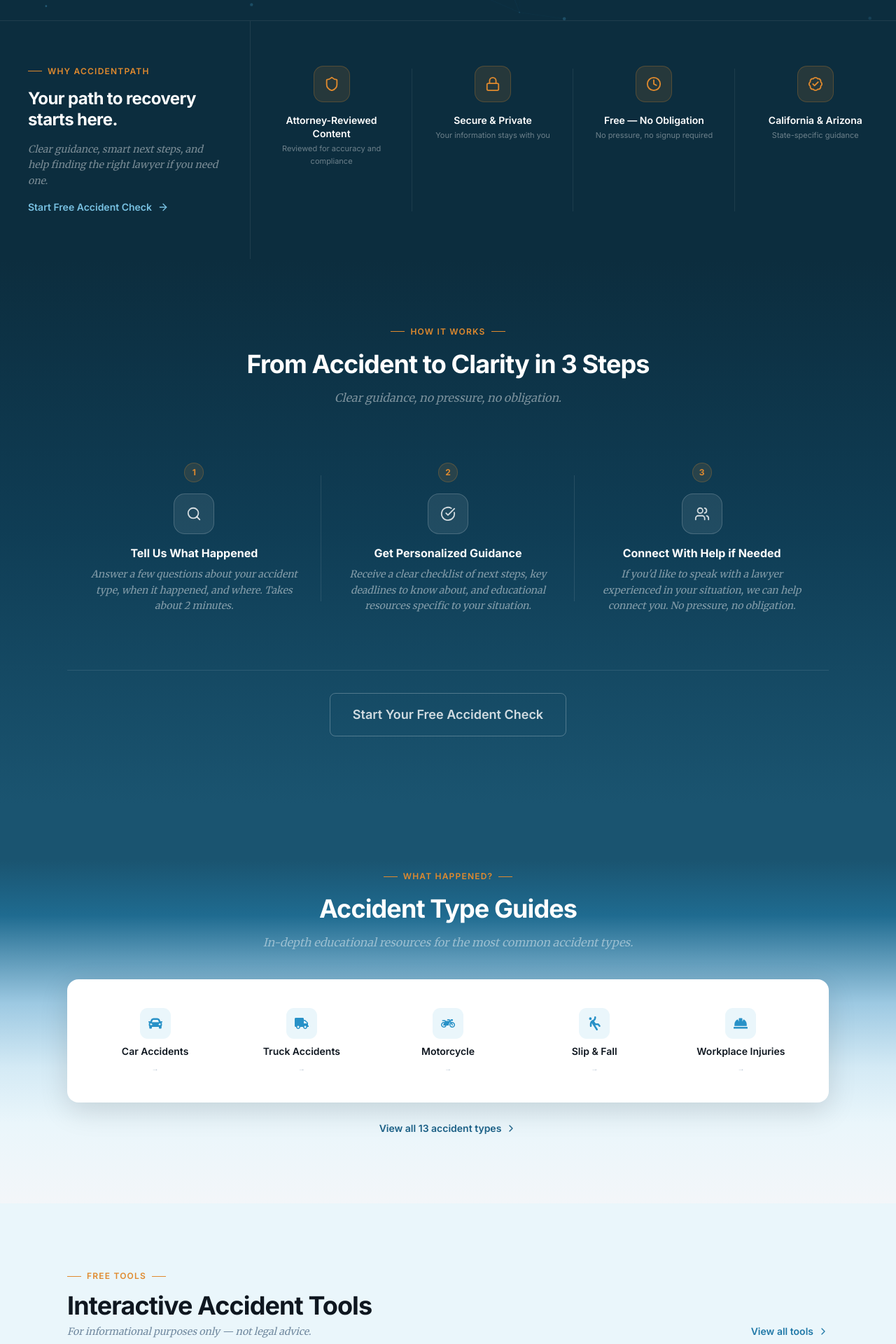
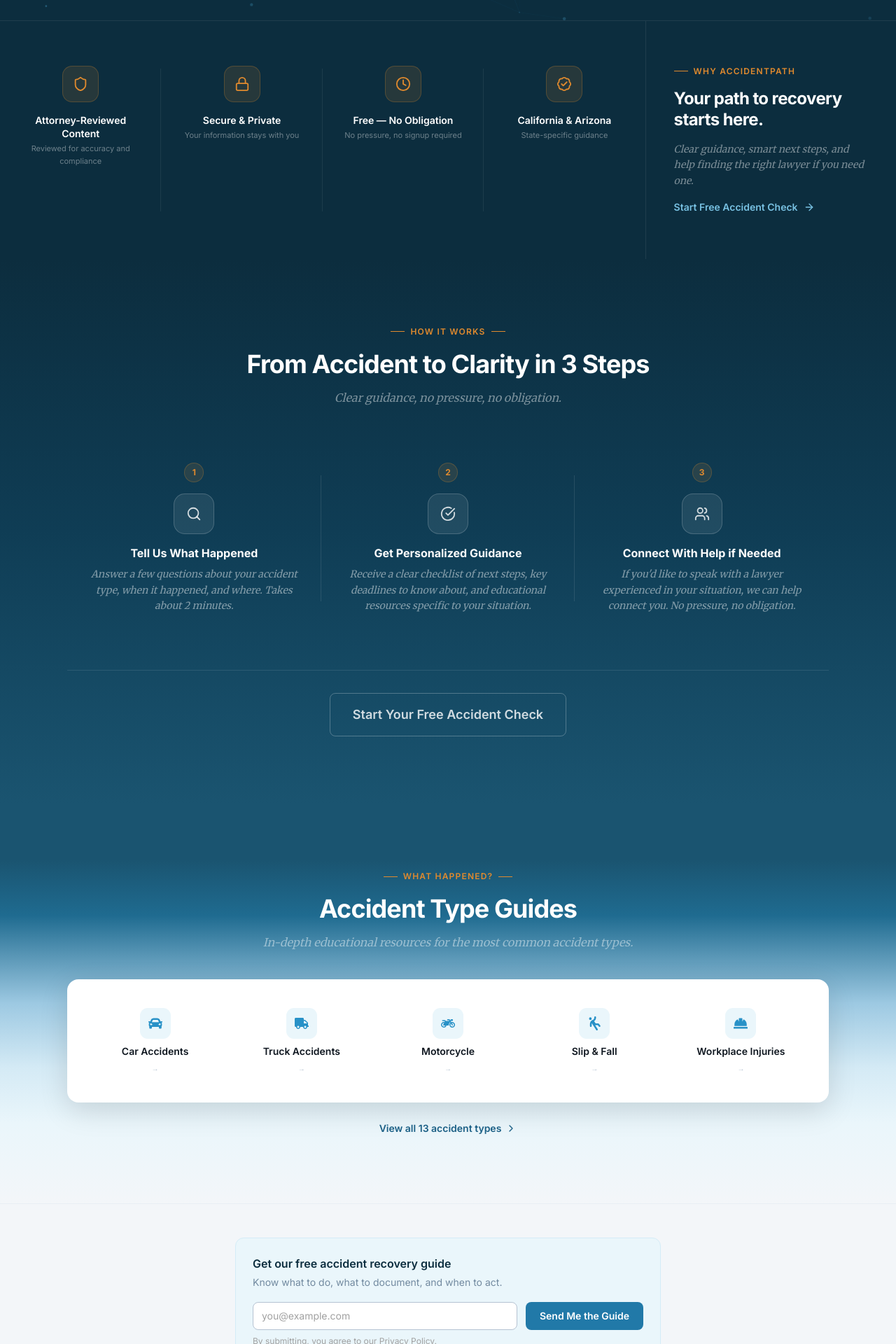
Before and after one commit to the-comet-companies/accident-path, a Next.js app: page / in a window 1280 px wide. Shown: the part 800-2720 px from the top of the page at 70% size. Built offline with nearby package versions, Linux system fonts and the light colour scheme.

Commit message:
feat(lead): add email capture strip to home page

```diff
--- a/app/(en)/page.tsx
+++ b/app/(en)/page.tsx
@@ -22,6 +22,7 @@ import { CTAButton } from '@/components/ui/CTAButton'
 import { StateSelector } from '@/components/ui/StateSelector'
 import { buildMetaTags } from '@/components/seo/MetaTags'
 import { LazyAnimations, LazyHeroVisual } from '@/components/home/LazyAnimations'
+import { PageLeadCapture } from '@/components/ui/PageLeadCapture'
 
 export const metadata: Metadata = {
   ...buildMetaTags({
@@ -166,31 +167,7 @@ export default function Home() {
       <section className="bg-primary-900 text-white border-t border-white/[0.08]" aria-label="Trust indicators">
         <div className="flex flex-col lg:flex-row">
 
-          {/* Left panel — brand statement */}
-          <div
-            data-animate="trust-left"
-            className="lg:w-[28%] shrink-0 flex flex-col justify-center gap-4 px-8 lg:px-10 py-12 lg:py-16 border-b lg:border-b-0 lg:border-r border-white/[0.08]"
-          >
-            <div className="flex items-center gap-2 text-amber-500 text-xs font-semibold uppercase tracking-widest font-sans">
-              <span className="w-5 h-px bg-amber-500 shrink-0" aria-hidden="true" />
-              Why AccidentPath
-            </div>
-            <h2 className="font-sans font-bold text-xl lg:text-2xl text-white leading-tight tracking-tight">
-              Your path to recovery starts here.
-            </h2>
-            <p className="font-serif italic text-sm text-white/45 leading-relaxed">
-              Clear guidance, smart next steps, and help finding the right lawyer if you need one.
-            </p>
-            <Link
-              href="/find-help"
-              className="inline-flex items-center gap-2 text-primary-300 hover:text-white transition-colors text-sm font-semibold font-sans group w-fit"
-            >
-              Start Free Accident Check
-              <ArrowRight className="w-4 h-4 transition-transform group-hover:translate-x-1" aria-hidden="true" />
-            </Link>
-          </div>
-
-          {/* Right panel — 4 trust columns */}
+          {/* Left panel — 4 trust columns */}
           <div className="flex-1 grid grid-cols-2 lg:grid-cols-4">
             {[
               { Icon: Shield,     title: 'Attorney-Reviewed Content', sub: 'Reviewed for accuracy and compliance' },
@@ -225,6 +202,30 @@ export default function Home() {
                 </div>
               </div>
             ))}
+          </div>
+
+          {/* Right panel — brand statement */}
+          <div
+            data-animate="trust-left"
+            className="lg:w-[28%] shrink-0 flex flex-col justify-center gap-4 px-8 lg:px-10 py-12 lg:py-16 border-t lg:border-t-0 lg:border-l border-white/[0.08]"
+          >
+            <div className="flex items-center gap-2 text-amber-500 text-xs font-semibold uppercase tracking-widest font-sans">
+              <span className="w-5 h-px bg-amber-500 shrink-0" aria-hidden="true" />
+              Why AccidentPath
+            </div>
+            <h2 className="font-sans font-bold text-xl lg:text-2xl text-white leading-tight tracking-tight">
+              Your path to recovery starts here.
+            </h2>
+            <p className="font-serif italic text-sm text-white/45 leading-relaxed">
+              Clear guidance, smart next steps, and help finding the right lawyer if you need one.
+            </p>
+            <Link
+              href="/find-help"
+              className="inline-flex items-center gap-2 text-primary-300 hover:text-white transition-colors text-sm font-semibold font-sans group w-fit"
+            >
+              Start Free Accident Check
+              <ArrowRight className="w-4 h-4 transition-transform group-hover:translate-x-1" aria-hidden="true" />
+            </Link>
           </div>
 
         </div>
@@ -367,6 +368,19 @@ export default function Home() {
             </Link>
           </div>
 
+        </div>
+      </section>
+
+      {/* ── 4.5. Email Capture Strip ─────────────────────────────────────── */}
+      <section className="bg-surface-page py-12 border-t border-neutral-100" aria-label="Email signup">
+        <div className="max-w-2xl mx-auto px-4 sm:px-6 lg:px-8">
+          <PageLeadCapture
+            headline="Get our free accident recovery guide"
+            subtext="Know what to do, what to document, and when to act."
+            buttonLabel="Send Me the Guide"
+            toolSlug="page-home"
+            toolContext={{ source: 'home' }}
+          />
         </div>
       </section>
 
```
